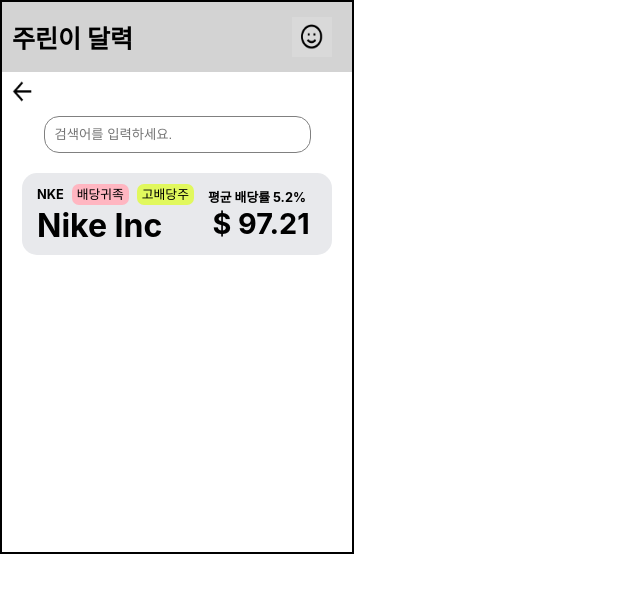
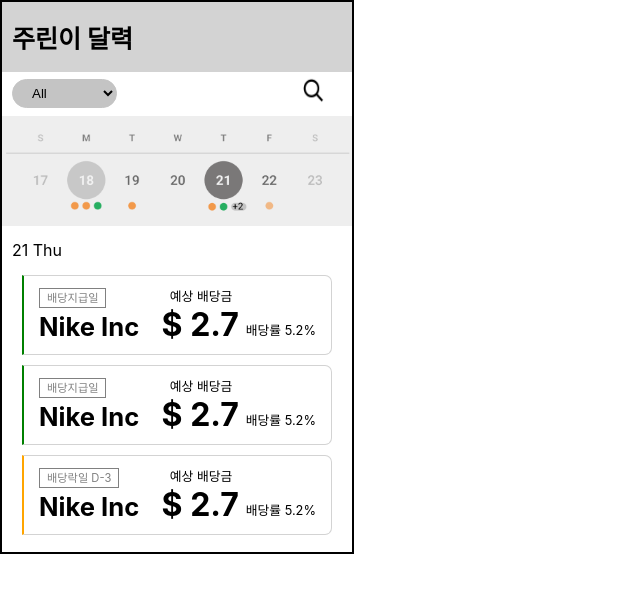
Before and after one commit to Alice-Yoon/Jurini-Extension, a React (Create React App) app: page / in a window 1280 px wide. Shown: the top 592 px of the page, without its empty margins (0-640 px from the left). Built offline with nearby package versions, Linux system fonts and the light colour scheme.

Commit message:
home & search 이동 구현

```diff
--- a/src/App.js
+++ b/src/App.js
@@ -14,13 +14,12 @@
     <div className={props.className}>
       <Router>
         <NavBar />
-        <Search />
-        {/* <Switch>
+        <Switch>
           <Route exact path="/" component={Home} />
           <Route exact path="/search" component={Search} />
           <Route exact path="/introduction" component={Introduction} />
           <Route exact path="/details" component={CompanyDetails} />
-        </Switch> */}
+        </Switch>
       </Router>
     </div>
   );
--- a/src/components/pages/Home/Section/DropDown.js
+++ b/src/components/pages/Home/Section/DropDown.js
@@ -1,5 +1,6 @@
 import React from 'react';
 import styled from 'styled-components';
+import {Link} from 'react-router-dom';
 
 import search_icon from '../../../../assets/img/search_icon.png'
 
@@ -21,9 +22,9 @@
                    <option value="finance">금융주</option>
                </select>
            </div>
-           <div>
+           <Link to="/search">
                <img src={search_icon} alt="search_icon" className="icon_style" />
-           </div>
+           </Link>
         </div>
     )
 }
--- a/src/components/pages/NavBar/NavBar.js
+++ b/src/components/pages/NavBar/NavBar.js
@@ -1,5 +1,6 @@
 import React, {useState} from 'react';
 import styled from 'styled-components';
+import {Link} from 'react-router-dom';
 
 import calendar_icon from '../../../assets/img/calendar_icon.png';
 import introduction_icon from '../../../assets/img/introduction_icon.png';
@@ -8,14 +9,22 @@
 
     const [isHome, setIsHome] = useState(true);
 
+    // const toggleIsHome = () => {
+    //     setIsHome(!isHome);
+    // }
+
     return (
         <div className={props.className}>
             <h1>주린이 달력</h1>
-            <img
-                src={ isHome? introduction_icon : calendar_icon }
-                alt="icon"
-                className="icon_style"
-            />
+            {/* {isHome ?
+                <Link to="/introduction">
+                    <img src={introduction_icon} alt="introduction_icon" className="icon_style" onClick={toggleIsHome} />
+                </Link>
+                :
+                <Link to="/">
+                    <img src={calendar_icon} alt="calendar_icon" className="icon_style" onClick={toggleIsHome} />
+                </Link>
+            } */}
         </div>
     )
 }
--- a/src/components/pages/Search/Search.js
+++ b/src/components/pages/Search/Search.js
@@ -1,5 +1,7 @@
 import React, {useState} from 'react';
 import styled from 'styled-components';
+import {Link} from 'react-router-dom';
+
 import SearchBar from './Section/SearchBar';
 import CardList from '../../commons/CardList';
 
@@ -13,7 +15,9 @@
 
     return (
         <div className={props.className}>
-            <img src={back_key} alt="back_key" className="icon_style" />
+            <Link to="/">
+                <img src={back_key} alt="back_key" className="icon_style" />
+            </Link>
             <SearchBar />
             {searchResults ?
                 <div className="card-container">
```
